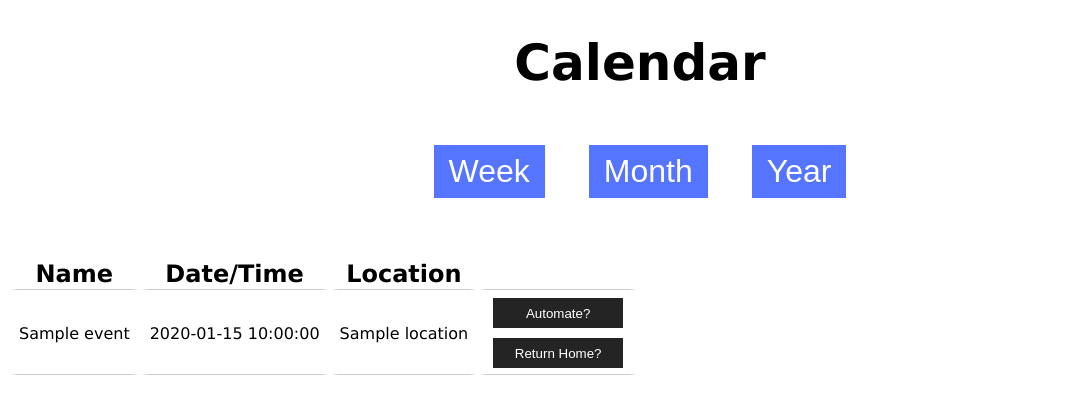
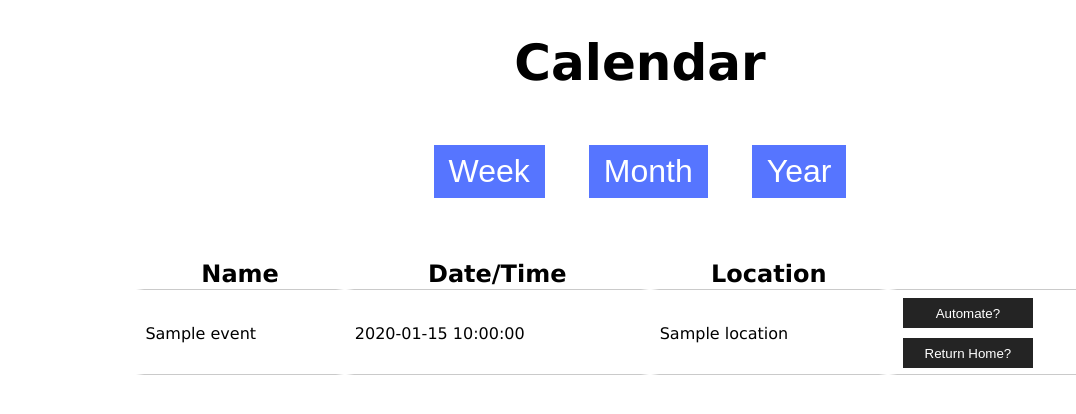
Before and after one commit to fartingpenguin/ao, a Flask app: template templates/index.html in a window 1280 px wide. Shown: the top 414 px of the page, without its empty margins (0-1076 px from the left). Run offline with Flask 3, Linux system fonts and the light colour scheme; the template is opened without the code that fills it: most values are stand-ins (such as "Sample title", 1, 10 or a date in 2020).

Commit message:
Update style.css

```diff
--- a/static/stylesheets/style.css
+++ b/static/stylesheets/style.css
@@ -2,6 +2,12 @@ h1 {
     font-size: 50px;
     font-family: 'Lucida Sans', 'Lucida Sans Regular', 'Lucida Grande', 'Lucida Sans Unicode', Geneva, Verdana, sans-serif;
     text-align: center;
+}
+
+/* Center the table within the parent container */
+table {
+    width: 80%; /* Adjust the width as needed */
+    margin: 0 auto; /* Center the table horizontally */
 }
 
 td, tr {
```
